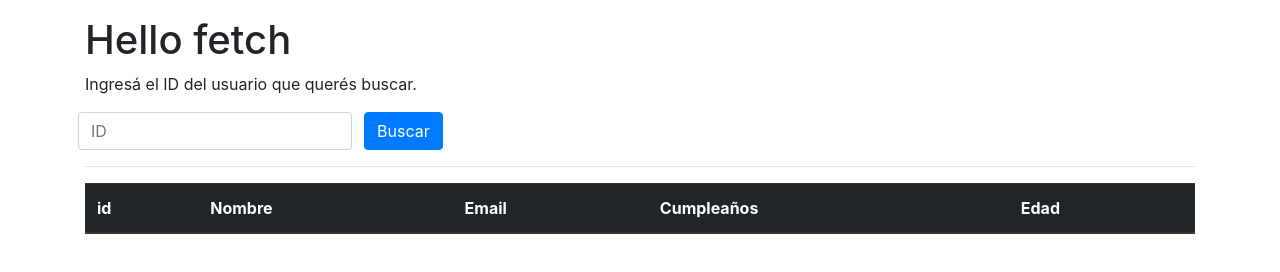
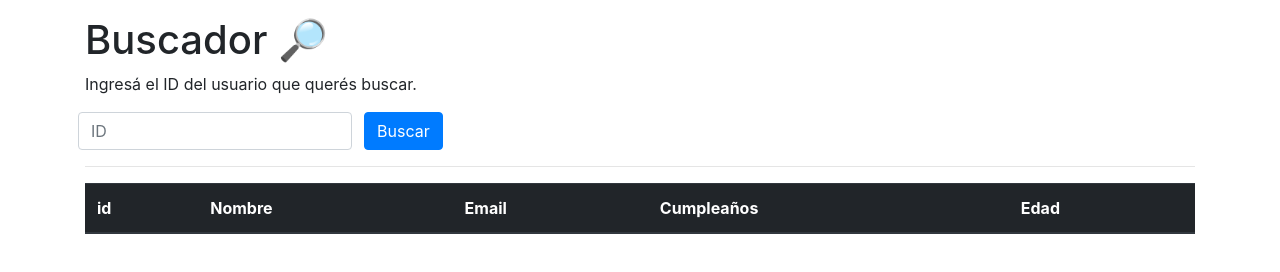
Before and after one commit to ItzAguscracK/hello-fetch, a plain HTML site: page index.html in a window 1280 px wide. Drawn offline with nearby package versions, Linux system fonts and the light colour scheme; no server answers.

Commit message:
Decoracion UwU

```diff
--- a/index.html
+++ b/index.html
@@ -11,7 +11,7 @@
   </head>
   <body>
     <div id="container" class="container mt-3">
-      <h1>Hello fetch</h1>
+      <h1>Buscador 🔎</h1>
       <p>Ingresá el ID del usuario que querés buscar.</p>
       <div class="form-group row">
         <div class="col-xs-2 mx-2">
```
